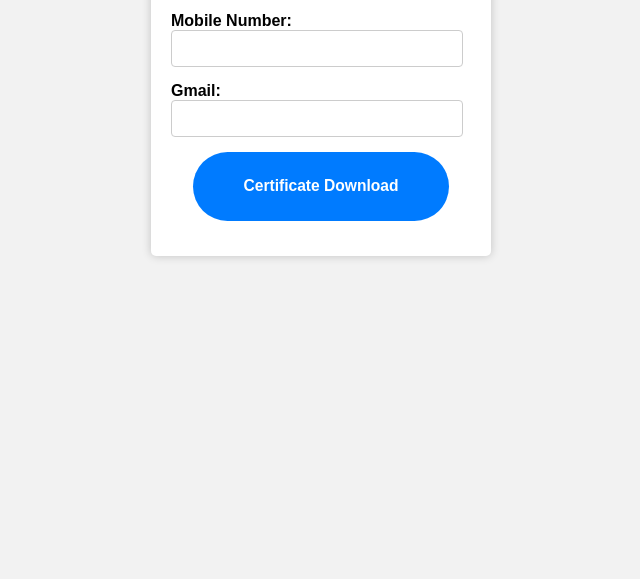
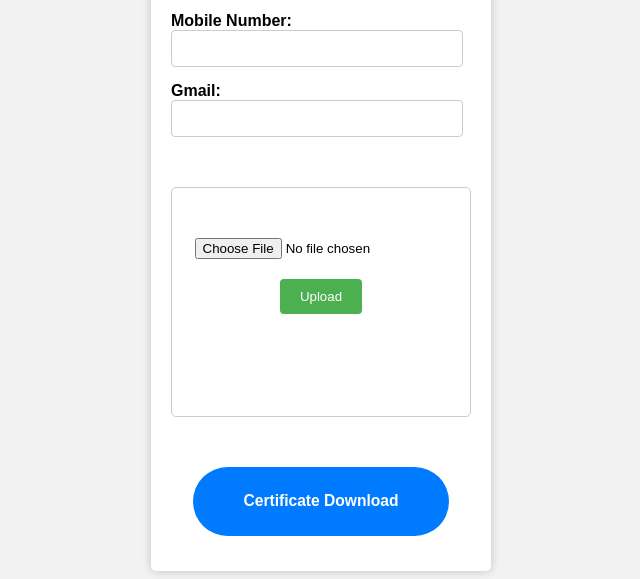
Before and after one commit to SanjaySRocks/green-india-, a plain HTML site: page regiform.html in a window 1280 px wide. Shown: the part 246-825 px from the top of the page, without its empty margins (319-959 px from the left). Before the commit the page ends 800 px from the top, so only its background shows below. Drawn offline with Linux system fonts and the light colour scheme.

Commit message:
UpdatedIndex

```diff
--- a/regiform.html
+++ b/regiform.html
@@ -43,6 +43,7 @@
             cursor: pointer;
         }
     </style>
+     <link rel="stylesheet" href="style2.css">
 </head>
 <body>
     <div class="container">
@@ -60,6 +61,12 @@
                 <label for="email">Gmail:</label>
                 <input type="email" id="email" name="email" required>
             </div>
+            <div class="upload-container">
+                <input type="file" id="fileInput">
+                <button onclick="uploadFile()">Upload</button>
+                <p id="uploadStatus"></p>
+            </div>
+            <script src="script2.js"></script>
             <div class="form-group">
                 <center>
                 <button type="submit"><h3>Certificate Download</h3></button>
--- /dev/null
+++ b/script2.js
@@ -0,0 +1,33 @@
+function uploadFile() {
+    const fileInput = document.getElementById('fileInput');
+    const status = document.getElementById('uploadStatus');
+
+    if (fileInput.files.length === 0) {
+        status.textContent = 'No file selected!';
+        return;
+    }
+
+    const file = fileInput.files[0];
+    // Here you can use XMLHttpRequest or fetch API to send the file to the server
+
+    // For demonstration purposes, I'll just update the status.
+    status.textContent = `File ${file.name} is ready to be uploaded.`;
+
+    // If you want to send the file to a server, uncomment the below example:
+    /*
+    let formData = new FormData();
+    formData.append('file', file);
+
+    fetch('/upload-endpoint', {
+        method: 'POST',
+        body: formData
+    })
+    .then(response => response.json())
+    .then(data => {
+        status.textContent = data.message;
+    })
+    .catch(error => {
+        status.textContent = 'Failed to upload the file!';
+    });
+    */
+}
--- /dev/null
+++ b/style2.css
@@ -0,0 +1,24 @@
+.upload-container {
+    display: flex;
+    flex-direction: column;
+    align-items: center;
+    gap: 20px;
+    padding: 50px;
+    border: 1px solid #ccc;
+    border-radius: 5px;
+    max-width: 300px;
+    margin: 50px auto;
+}
+
+button {
+    padding: 10px 20px;
+    background-color: #4CAF50;
+    color: white;
+    border: none;
+    border-radius: 4px;
+    cursor: pointer;
+}
+
+button:hover {
+    background-color: #45a049;
+}
```
Also changed, not shown: index.html (+1 -1 lines).
